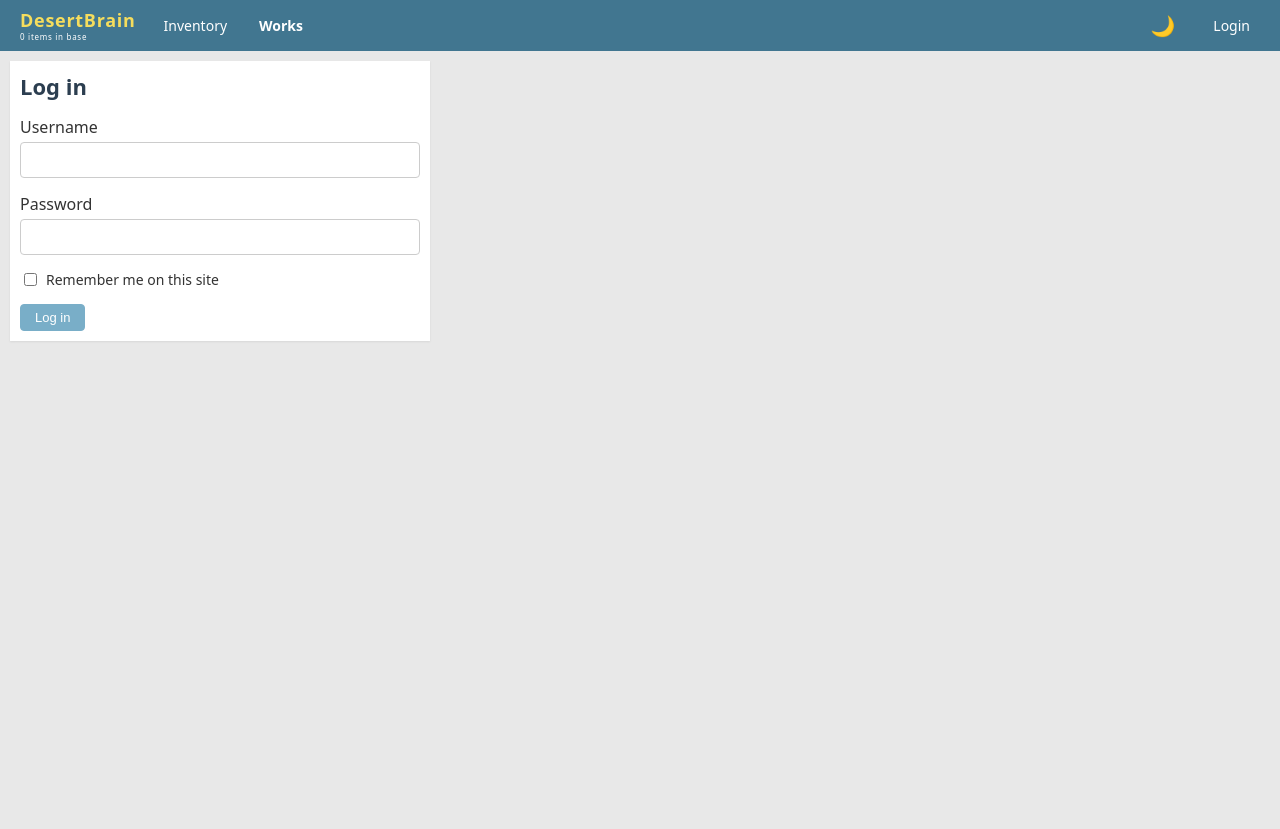
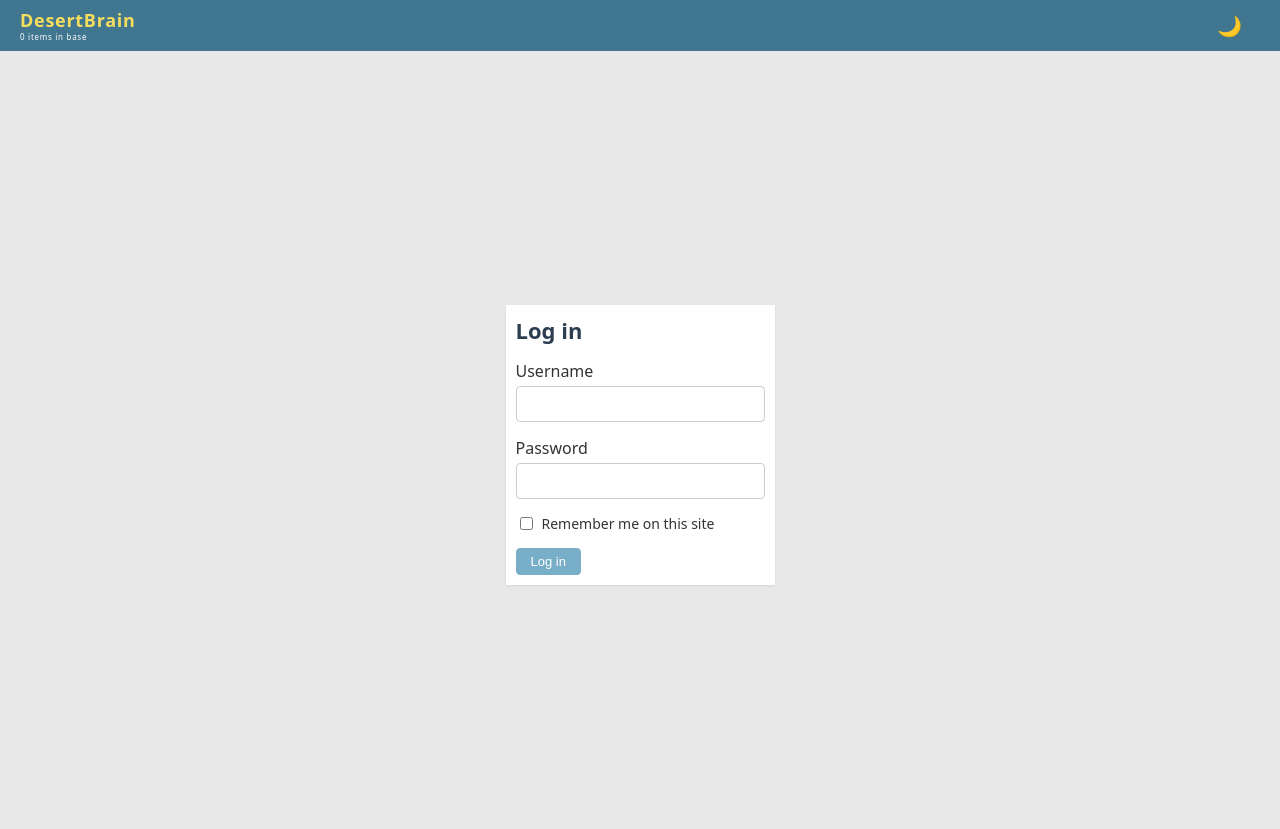
Before and after one commit to jaleotg/STOCKBRAIN, a Django app: page /login/ in a window 1280 px wide. Before the commit the page ends 341 px from the top, so only its background shows below. Run offline with Django 5.2, Linux system fonts and the light colour scheme; some libraries are stand-ins or nearby versions.

Commit message:
strona login wysrodkowalem okienko i usunalem menu

```diff
--- a/engine/static/css/layout.css
+++ b/engine/static/css/layout.css
@@ -224,6 +224,14 @@ body {
     margin: 0;
 }
 
+.sb-auth-wrapper {
+    min-height: calc(100vh - 80px);
+    display: flex;
+    align-items: center;
+    justify-content: center;
+    padding: 24px;
+}
+
 .sb-card {
     /* auto height to avoid large empty bottom space */
     border-radius: 0px;
--- a/engine/templates/base.html
+++ b/engine/templates/base.html
@@ -45,6 +45,7 @@
             {% url 'work_log_locations' as wl_locations_url %}
             {% url 'work_log_master' as wl_master_url %}
             {% with current_name=request.resolver_match.url_name|default:'' %}
+            {% if request.user.is_authenticated %}
                 <nav class="sb-header-nav">
                     <a href="{{ home_url }}"
                        class="sb-link {% if current_name == 'home' or current_name == 'home_alias' %}sb-link-active{% endif %}">Inventory</a>
@@ -78,6 +79,7 @@
                            class="sb-link">Backend</a>
                     {% endif %}
                 </nav>
+            {% endif %}
             {% endwith %}
         </div>
 
@@ -106,8 +108,6 @@
                         <a href="{% url 'logout' %}" class="sb-dropdown-item">Logout</a>
                     </div>
                 </div>
-            {% else %}
-                <a href="{% url 'login' %}" class="sb-link">Login</a>
             {% endif %}
         </div>
     </header>
--- a/engine/templates/login.html
+++ b/engine/templates/login.html
@@ -3,6 +3,7 @@
 {% block title %}Login | STOCKBRAIN{% endblock %}
 
 {% block content %}
+<div class="sb-auth-wrapper">
     <div class="sb-card sb-card-narrow">
         <h1 class="sb-title">Log in</h1>
 
@@ -38,4 +39,5 @@
             </button>
         </form>
     </div>
+</div>
 {% endblock %}
```
Lines whose indentation alone changed are shown as unchanged.
